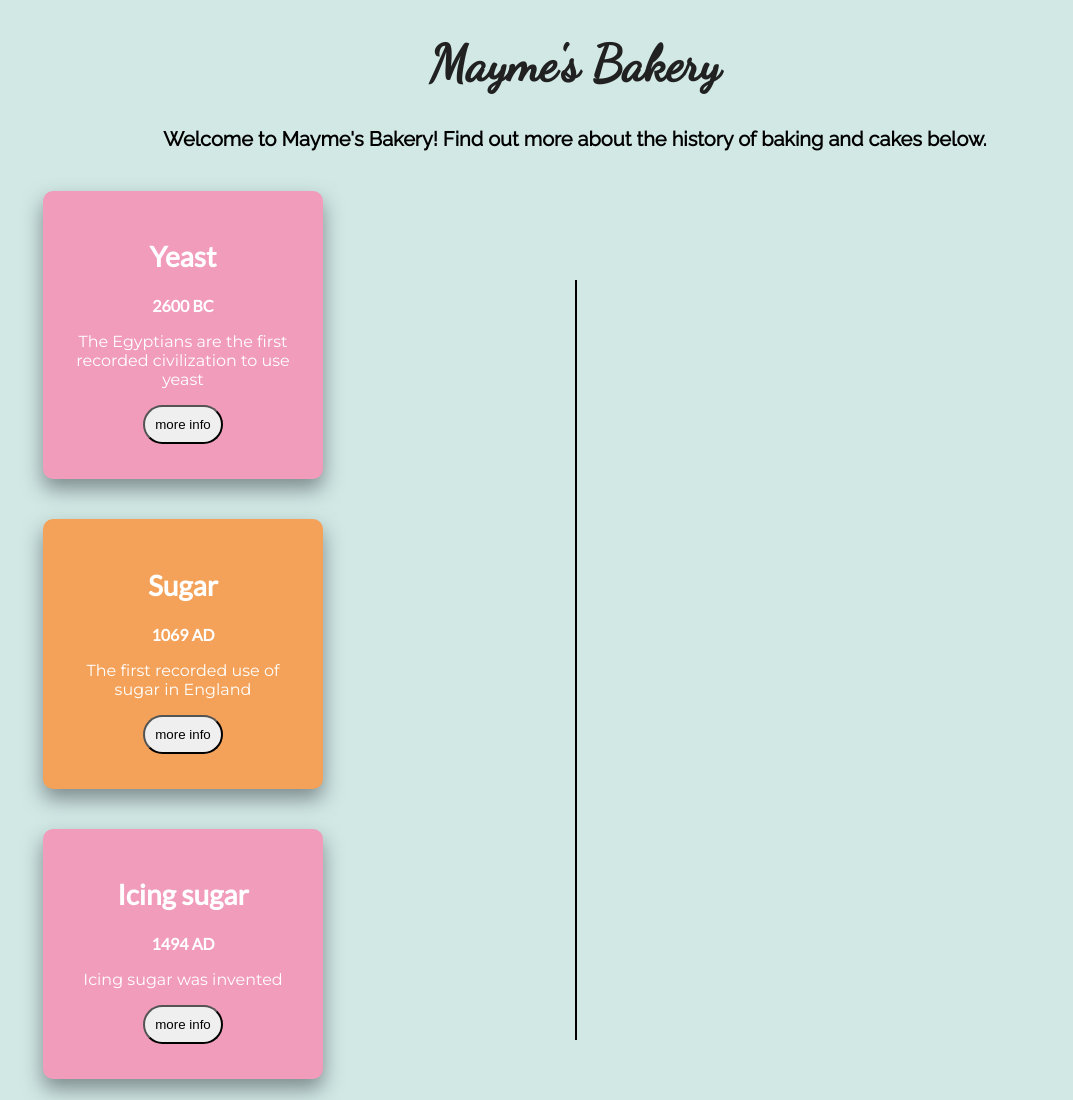
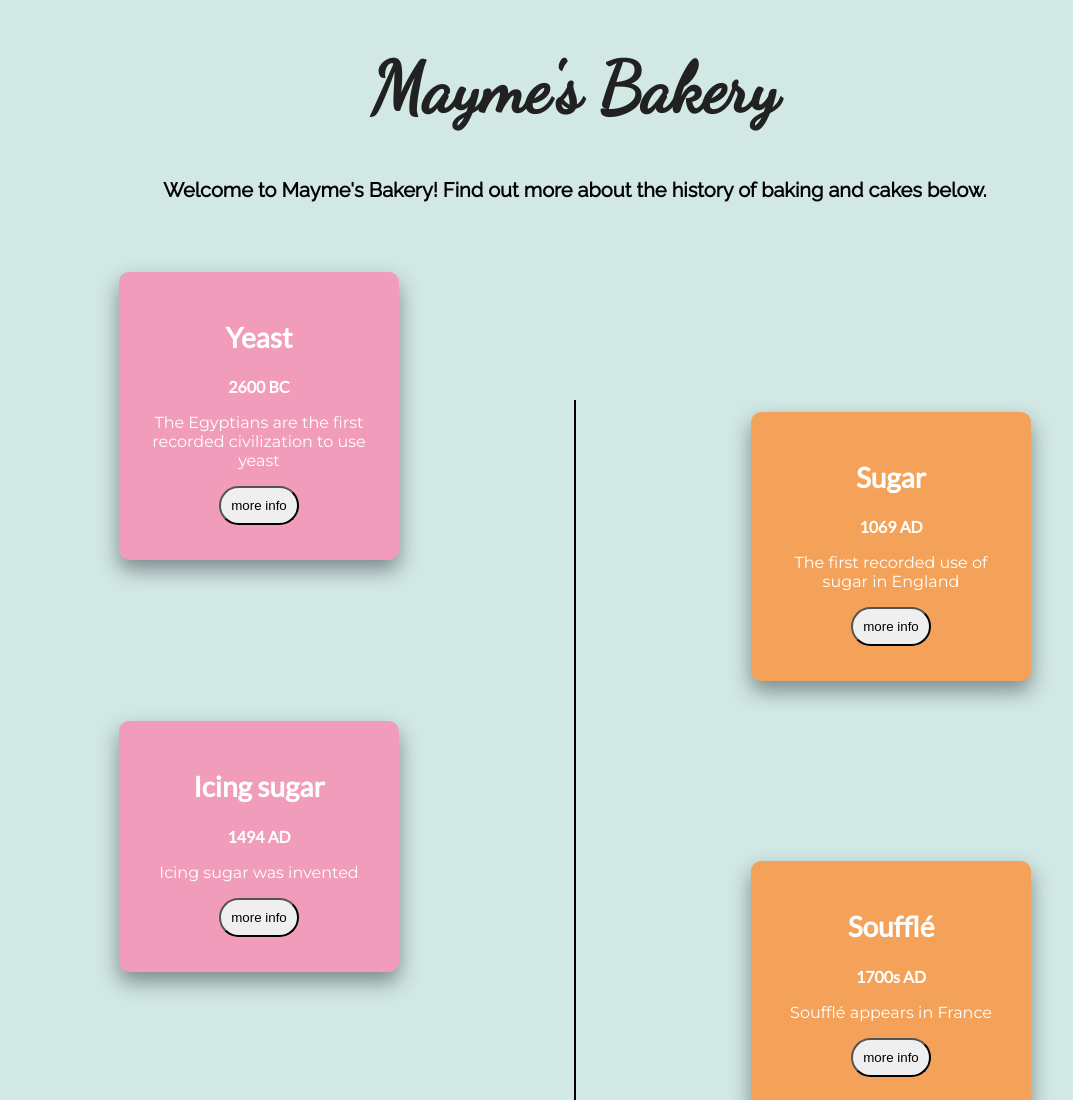
Before and after one commit to jesvica/maymes-bakery, a website with bundled scripts: page index.html in a window 1280 px wide. Shown: the top 1100 px of the page, without its empty margins (65-1138 px from the left). Built offline with nearby package versions, Linux system fonts and the light colour scheme.

Commit message:
created a grid to display summary cards > > Co-authored-by: faisamain <faisamain@hotmail.com> Co-authored-by: daniellem28 <daniellejademullings@gmail.com> Co-authored-by: Ana31d5 <ana.enyioma@hotmail.com>

```diff
--- a/css/main.css
+++ b/css/main.css
@@ -3,7 +3,7 @@
 /* Page title */
 h1 {
   font-family: "Dancing Script", cursive;
-  font-size: 50px;
+  font-size: 70px;
   color: #212121;
 }
 
@@ -11,8 +11,13 @@ body {
   background-color: #d1e8e4;
 }
 
-/* The div that contains all elements */
+/* The div that contains all summary cards */
 .timeline-container {
+    display: grid;
+    grid-template-columns: 50% 50%;
+    grid-row: auto;
+    justify-items: center;
+    margin-top: 50px;
 }
 
 /* All timeline elements */
@@ -21,7 +26,7 @@ body {
   height: fit-content;
   padding: 25px 20px;
   text-align: center;
-  margin: 40px 100px;
+  margin: 20px;
   box-shadow: 0 10px 20px rgb(43, 48, 58, 0.5);
   border-radius: 10px;
 }
@@ -52,6 +57,7 @@ body {
 .timeline-item:nth-child(even) {
   background-color: rgb(244, 162, 89);
   color: #fff;
+  margin-top: 10rem;
 }
 
 .timeline-item:nth-of-type(odd) {
@@ -83,10 +89,11 @@ body {
   content: "";
   background: black;
   position: absolute;
-  top: 35%;
+  top: 50%;
   left: 50%;
   height: 95%;
   width: 2px;
+  transform: translateX(-50%);
 }
 
 /*------------- Modal Box ----------------*/
```
